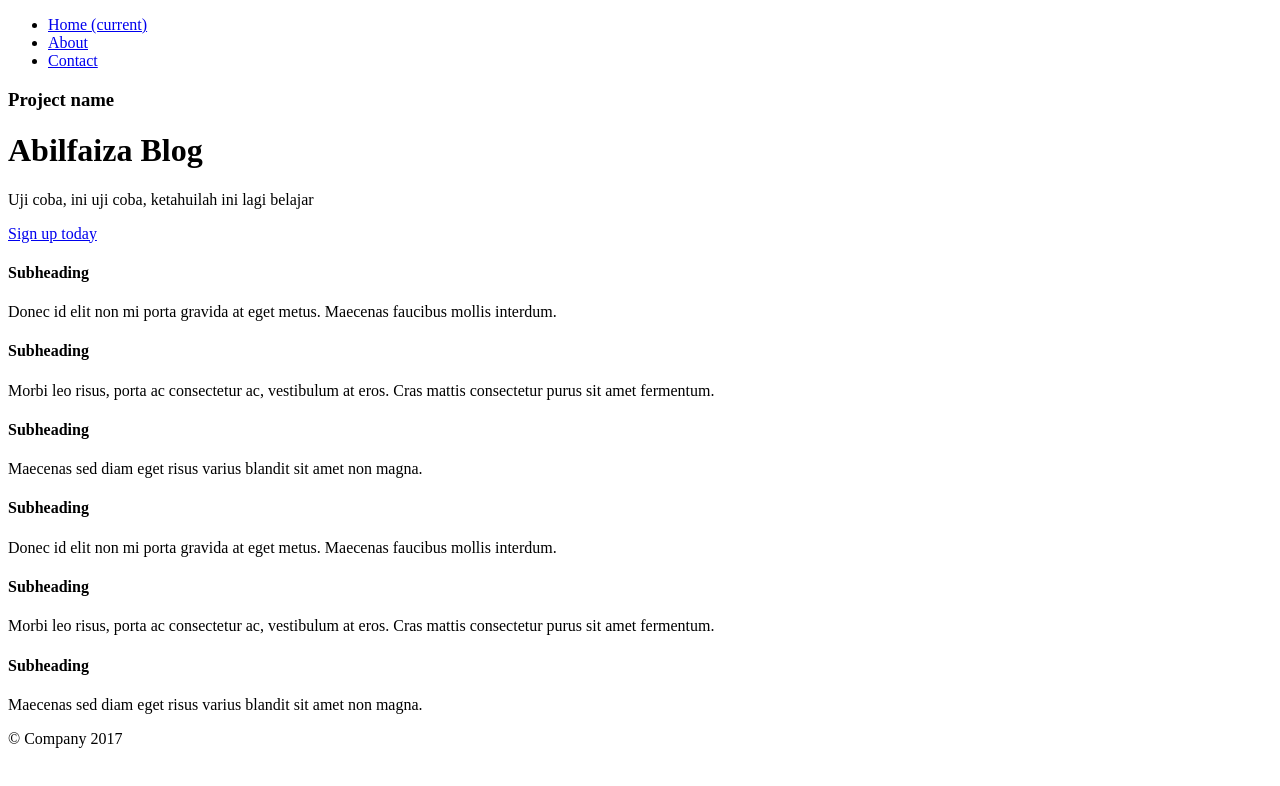
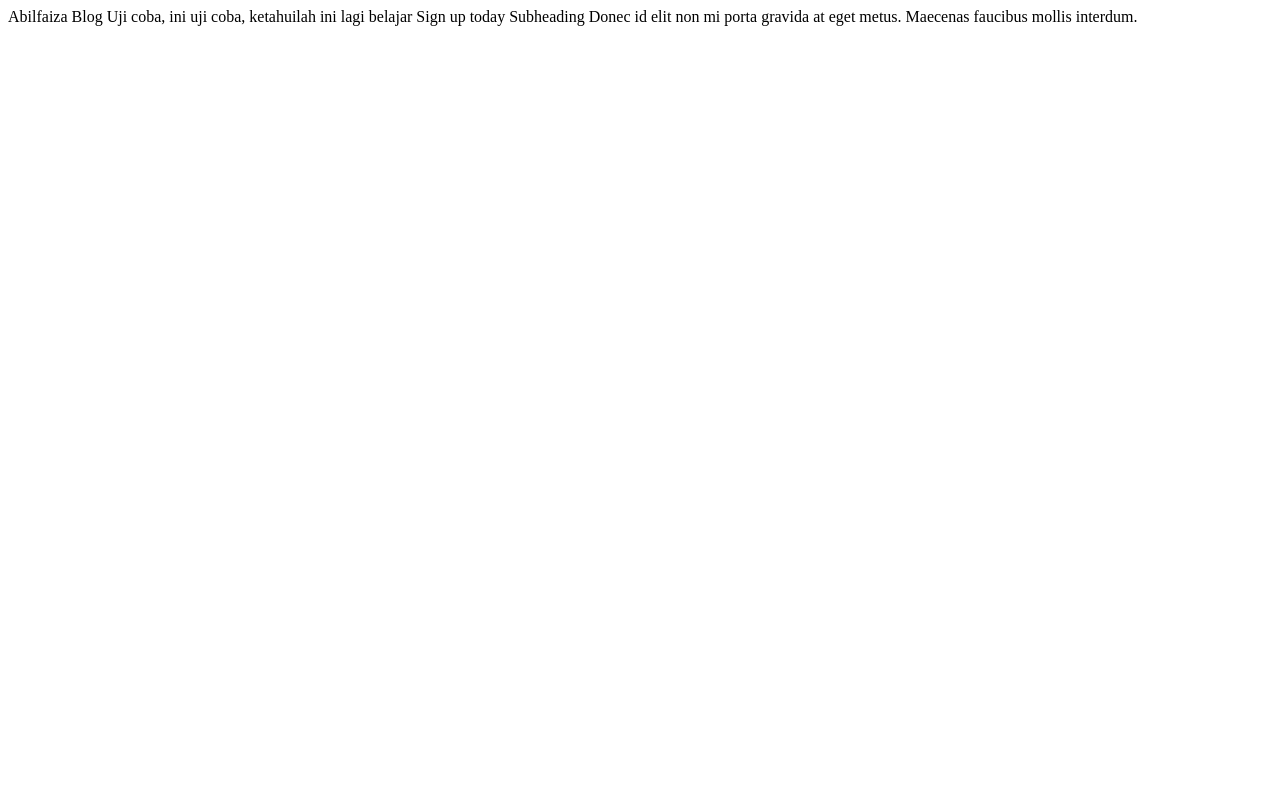
Before and after one commit to zalfin/zalf.io, a plain HTML site: page index.html in a window 1280 px wide. Drawn offline with Linux system fonts and the light colour scheme.

Commit message:
Update index.html

```diff
--- a/index.html
+++ b/index.html
@@ -1,76 +1,9 @@
-<!DOCTYPE html>
-<head>
-    <meta charset="utf-8">
-    <meta name="viewport" content="width=device-width, initial-scale=1, shrink-to-fit=no">
-    <meta name="description" content="">
-    <meta name="author" content="">
-    <link rel="icon" href="../../../../favicon.ico">
 
-    <title>Narrow Jumbotron Template for Bootstrap</title>
+Abilfaiza Blog
 
-    <!-- Bootstrap core CSS -->
-    <link href="../../css/editor.css" rel="stylesheet">
+Uji coba, ini uji coba, ketahuilah ini lagi belajar
 
-    <!-- Custom styles for this template -->
-    <link href="narrow-jumbotron.css" rel="stylesheet">
-  </head>
+Sign up today
+Subheading
 
-  <body>
-
-    <div class="container">
-      <div class="header clearfix">
-        <nav>
-          <ul class="nav nav-pills float-right">
-            <li class="nav-item">
-              <a class="nav-link active" href="#">Home <span class="sr-only">(current)</span></a>
-            </li>
-            <li class="nav-item">
-              <a class="nav-link" href="#">About</a>
-            </li>
-            <li class="nav-item">
-              <a class="nav-link" href="#">Contact</a>
-            </li>
-          </ul>
-        </nav>
-        <h3 class="text-muted">Project name</h3>
-      </div>
-
-      <div class="jumbotron">
-        <h1 class="display-3">Abilfaiza Blog<br></h1>
-        <p class="lead" contenteditable="true" spellcheckker="false">Uji coba, ini uji coba, ketahuilah ini lagi belajar<br></p>
-        <p><a class="btn btn-lg btn-success" href="#" role="button">Sign up today</a></p>
-      </div>
-
-      <div class="row marketing">
-        <div class="col-lg-6">
-          <h4>Subheading</h4>
-          <p>Donec id elit non mi porta gravida at eget metus. Maecenas faucibus mollis interdum.</p>
-
-          <h4>Subheading</h4>
-          <p>Morbi leo risus, porta ac consectetur ac, vestibulum at eros. Cras mattis consectetur purus sit amet fermentum.</p>
-
-          <h4>Subheading</h4>
-          <p>Maecenas sed diam eget risus varius blandit sit amet non magna.</p>
-        </div>
-
-        <div class="col-lg-6">
-          <h4>Subheading</h4>
-          <p>Donec id elit non mi porta gravida at eget metus. Maecenas faucibus mollis interdum.</p>
-
-          <h4>Subheading</h4>
-          <p>Morbi leo risus, porta ac consectetur ac, vestibulum at eros. Cras mattis consectetur purus sit amet fermentum.</p>
-
-          <h4>Subheading</h4>
-          <p>Maecenas sed diam eget risus varius blandit sit amet non magna.</p>
-        </div>
-      </div>
-
-      <footer class="footer">
-        <p>© Company 2017</p>
-      </footer>
-
-    </div> <!-- /container -->
-
-
-</body>
-</html>
+Donec id elit non mi porta gravida at eget metus. Maecenas faucibus mollis interdum.
```
